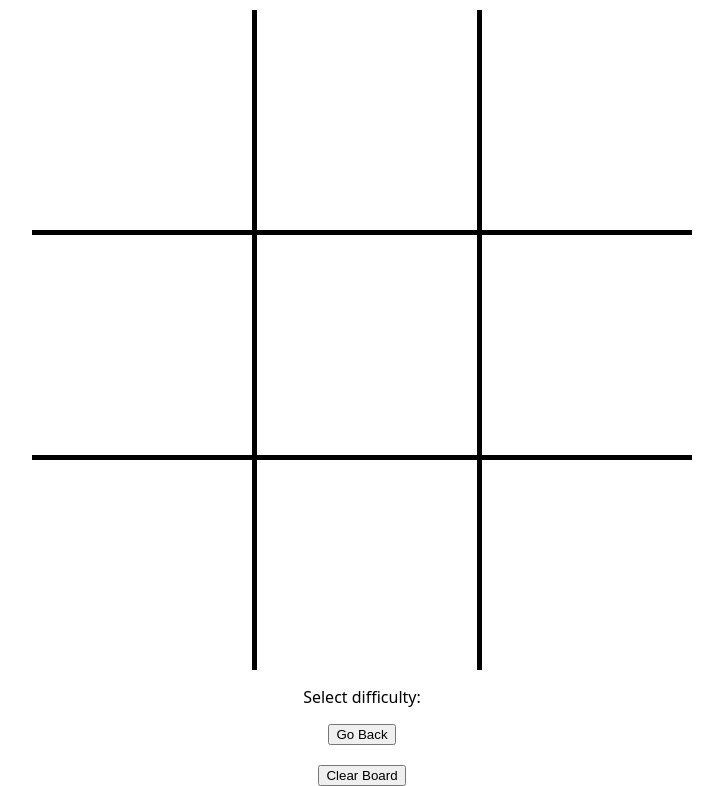
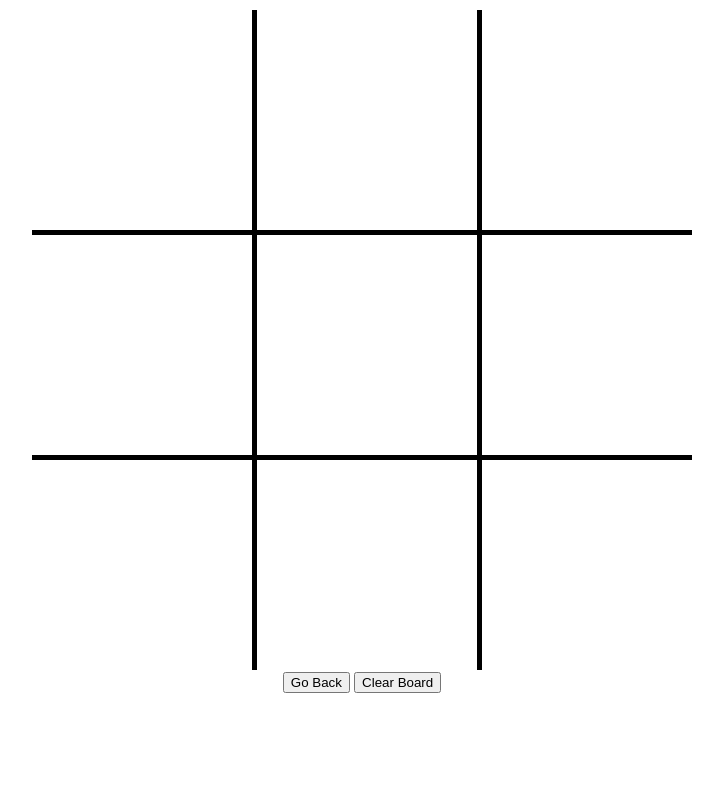
Before and after one commit to Rafael-Correzi/Tic-Tac-Toe, a plain HTML site: page index.html in a window 1280 px wide. Both pictures are taken after a click on the button "Easiest". Shown: the part 119-905 px from the top of the page, without its empty margins (286-1009 px from the left). After the commit the page ends 840 px from the top, so only its background shows below. Drawn offline with Linux system fonts and the light colour scheme.

Commit message:
Make paragraph disappear at difficulty selection

```diff
--- a/index.html
+++ b/index.html
@@ -20,7 +20,7 @@
     <div class="quadrado"></div>
     <div class="quadrado"></div>
   </div>
-  <p>Select difficulty:</p>
+  <p id="select-p">Select difficulty:</p>
   <button type="button" class="easiest">Easiest</button>
   <button type="button" class="impossible">Impossible</button>
   <button type="button" class="go-back">Go Back</button>
--- a/script.js
+++ b/script.js
@@ -29,6 +29,7 @@ function play(mode) {
   const clearBoard = function clean() {
     updatedGameboard = JSON.parse(JSON.stringify(gameboard));
     oldGameboard = JSON.parse(JSON.stringify(gameboard));
+    moveCount = 0;
   }
 
   function playerMove(row, column) {
@@ -449,7 +450,8 @@ const impossibleMode = play("impossible");
 
 function displayGame() {
   const squares = document.querySelectorAll(".quadrado");
-  const tryAgain = document.querySelectorAll(".again")
+  const tryAgain = document.querySelectorAll(".again");
+  const selectP = document.querySelector("#select-p");
   const easiest = document.querySelector(".easiest");
   const impossible = document.querySelector(".impossible");
   const goBack = document.querySelector(".go-back");
@@ -462,17 +464,23 @@ function displayGame() {
   container.style.display = "none";
 
   easiest.addEventListener("click", () => {
+    selectP.style.display = "none";
     easiest.style.display = "none";
     impossible.style.display = "none";
     mode = "easiest";
     container.style.display = "";
+    goBack.style.display = "inline-block";
+    clear.style.display = "inline-block";
   })
 
   impossible.addEventListener("click", () => {
+    selectP.style.display = "none";
     easiest.style.display = "none";
     impossible.style.display = "none";
     mode = "impossible";
     container.style.display = "";
+    goBack.style.display = "inline-block";
+    clear.style.display = "inline-block";
   })
 
   goBack.addEventListener("click", () => {
--- a/style.css
+++ b/style.css
@@ -104,3 +104,7 @@ button {
   border: solid blue;
   border-radius: 10px;
 }
+
+.go-back, .clear {
+  display: none;
+}
```
